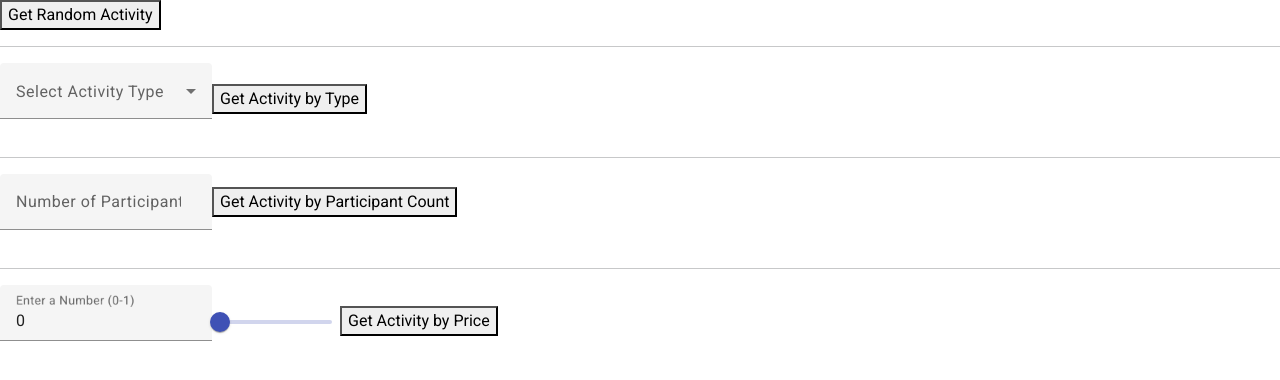
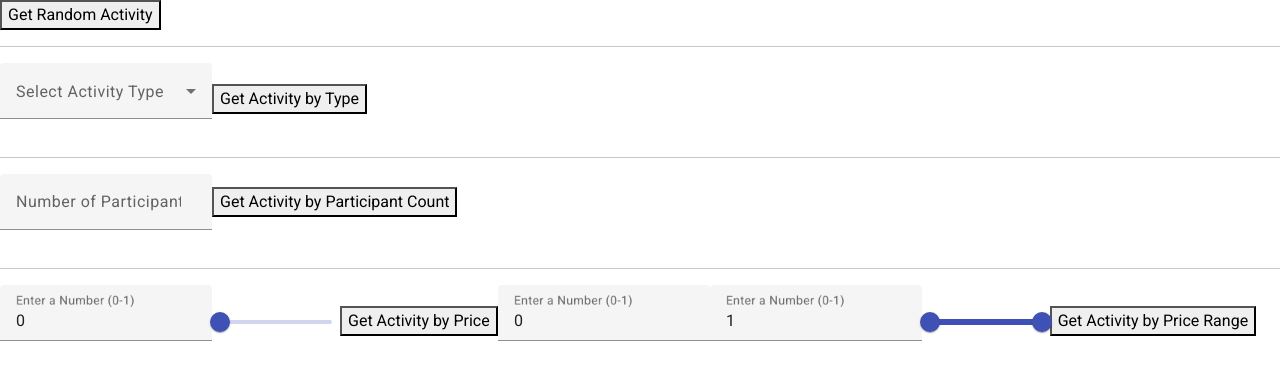
Before and after one commit to douar/api-apps, an Angular app: page / in a window 1280 px wide. Shown: the top 380 px of the page. Built offline with nearby package versions, Linux system fonts and the light colour scheme.

Commit message:
clean code, get activity by price range

```diff
--- a/src/app/components/bored-api-components/bored-main/bored-main.component.html
+++ b/src/app/components/bored-api-components/bored-main/bored-main.component.html
@@ -58,3 +58,29 @@
 <div *ngIf="activityByPrice.activity !== ''">
   {{activityByPrice | json}}
 </div>
+
+<mat-form-field>
+  <mat-label>Enter a Number (0-1)</mat-label>
+  <input matInput placeholder="minPrice" type="number" min="0" max="1" [(ngModel)]="minPrice">
+</mat-form-field>
+
+<mat-form-field>
+  <mat-label>Enter a Number (0-1)</mat-label>
+  <input matInput placeholder="maxPrice" type="number" min="0" max="1" [(ngModel)]="maxPrice">
+</mat-form-field>
+
+<mat-slider
+  class="example-margin"
+  [disabled]="false"
+  [max]="1"
+  [min]="0"
+  [step]="0.1">
+  <input matSliderStartThumb [(ngModel)]="minPrice">
+  <input matSliderEndThumb [(ngModel)]="maxPrice">
+</mat-slider>
+
+<button (click)="getActivityByPriceRangeClick()">Get Activity by Price Range</button>
+
+<div *ngIf="activityByPriceRange.activity !== ''">
+  {{activityByPriceRange | json}}
+</div>
--- a/src/app/components/bored-api-components/bored-main/bored-main.component.ts
+++ b/src/app/components/bored-api-components/bored-main/bored-main.component.ts
@@ -57,17 +57,27 @@ export class BoredMainComponent implements OnDestroy{
     accessibility: 0
   }
   price: number = 0;
+  subActivityByPriceRange!: Subscription;
+  activityByPriceRange: IBoredActivity = {
+    activity: '',
+    type: '',
+    participants: 0,
+    price: 0,
+    link: '',
+    key: '',
+    accessibility: 0
+  }
+  minPrice: number = 0;
+  maxPrice: number = 1;
 
   constructor(private boredService: BoredServiceService) {}
 
   getRandomActivityClick() {
-    console.log('clicked')
     this.boredService.getRandomActivity()
     this.subRandomActivity = this.boredService.$randomActivity.subscribe(activity => {
       this.randomActivity = <IBoredActivity>activity
     })
   }
-
   getActivityByTypeClick() {
     if(this.selectedActivityType == null || undefined){
       return alert('Please select an activity type for this function')
@@ -78,7 +88,6 @@ export class BoredMainComponent implements OnDestroy{
       })
     }
   }
-
   getActivityByParticipantCountClick() {
     if(this.participantCount == null || undefined){
       return alert('Please enter a number first')
@@ -89,18 +98,23 @@ export class BoredMainComponent implements OnDestroy{
       })
     }
   }
+  getActivityByPriceClick() {
+    this.boredService.getActivityByPrice(this.price)
+    this.subActivityByPrice = this.boredService.$activityByPrice.subscribe(activity => {
+      this.activityByPrice = <IBoredActivity>activity
+    })
+  }
+  getActivityByPriceRangeClick() {
+    this.boredService.getActivityByPriceRange(this.minPrice, this.maxPrice)
+    this.subActivityByPriceRange = this.boredService.$activityByPrinceRange.subscribe(activity => {
+      this.activityByPriceRange = <IBoredActivity>activity
+    })
+  }
   ngOnDestroy() {
     this.subRandomActivity.unsubscribe()
     this.subActivityByType.unsubscribe()
     this.subActivityByParticipantCount.unsubscribe()
-  }
-
-  getActivityByPriceClick() {
-    console.log('get activity by price clicked', this.price)
-    this.boredService.getActivityByPrice(this.price)
-    this.subActivityByPrice = this.boredService.$activityByPrice.subscribe(activity => {
-      this.activityByPrice = <IBoredActivity>activity
-      console.log(this.activityByPrice)
-    })
+    this.subActivityByPrice.unsubscribe()
+    this.subActivityByPriceRange.unsubscribe()
   }
 }
--- a/src/app/services/bored-api/bored-http.service.ts
+++ b/src/app/services/bored-api/bored-http.service.ts
@@ -14,17 +14,16 @@ export class BoredHttpService {
   getRandomActivity(){
     return this.httpClient.get('https://www.boredapi.com/api/activity/') as Observable<IBoredActivity>
   }
-
   getActivityByType(activityType: string){
     return this.httpClient.get(`https://www.boredapi.com/api/activity?type=${activityType}`) as Observable<IBoredActivity>
   }
-
   getActivityByParticipantCount(participants: number){
     return this.httpClient.get(`https://www.boredapi.com/api/activity?participants=${participants}`) as Observable<IBoredActivity | IBoredError>
   }
-
   getActivityByPrice(price: number) {
-    console.log('get activity by price http')
     return this.httpClient.get(`https://www.boredapi.com/api/activity?price=${price}`) as Observable<IBoredActivity | IBoredError>
   }
+  getActivityByPriceRange(minPrice: number, maxPrice: number){
+    return this.httpClient.get(`https://www.boredapi.com/api/activity?minprice=${minPrice}&maxprice=${maxPrice}`) as Observable<IBoredActivity | IBoredError>
+  }
 }
--- a/src/app/services/bored-api/bored-service.service.ts
+++ b/src/app/services/bored-api/bored-service.service.ts
@@ -12,7 +12,8 @@ export class BoredServiceService {
   $randomActivity = new BehaviorSubject<IBoredActivity | null>(null)
   $activityByType = new BehaviorSubject<IBoredActivity | null>(null)
   $activityByParticipantCount = new BehaviorSubject<IBoredActivity | IBoredError | null>(null)
-  $activityByPrice = new BehaviorSubject<IBoredActivity | null>(null)
+  $activityByPrice = new BehaviorSubject<IBoredActivity | IBoredError | null>(null)
+  $activityByPrinceRange = new BehaviorSubject<IBoredActivity | IBoredError | null>(null)
 
   boredError: IBoredError = {error: 'No activity found with the specified parameters'}
 
@@ -29,7 +30,6 @@ export class BoredServiceService {
       }
     })
   }
-
   getActivityByType(activityType: string){
     this.boredHttpClient.getActivityByType(activityType).pipe(first()).subscribe({
       next: activity => {
@@ -41,7 +41,6 @@ export class BoredServiceService {
       }
     })
   }
-
   getActivityByParticipantCount(participants: number){
     this.boredHttpClient.getActivityByParticipantCount(participants).pipe(first()).subscribe({
       next: activity => {
@@ -57,7 +56,6 @@ export class BoredServiceService {
       }
     })
   }
-
   getActivityByPrice(price: number) {
     this.boredHttpClient.getActivityByPrice(price).pipe(first()).subscribe({
       next: activity => {
@@ -73,4 +71,20 @@ export class BoredServiceService {
       }
     })
   }
+  getActivityByPriceRange(minPrice: number, maxPrice: number){
+    this.boredHttpClient.getActivityByPriceRange(minPrice, maxPrice).pipe(first()).subscribe({
+      next: activity => {
+        if(activity.hasOwnProperty('error')){
+          return alert(`Sorry, there are currently no activities in the database for ${minPrice}-${maxPrice} price, please choose a different price range.`)
+        } else {
+          this.$activityByPrinceRange.next(activity)
+        }
+      },
+      error: err => {
+        console.error(err)
+        alert('Unable to get activity, please try again later.')
+      }
+    })
+
+  }
 }
```
